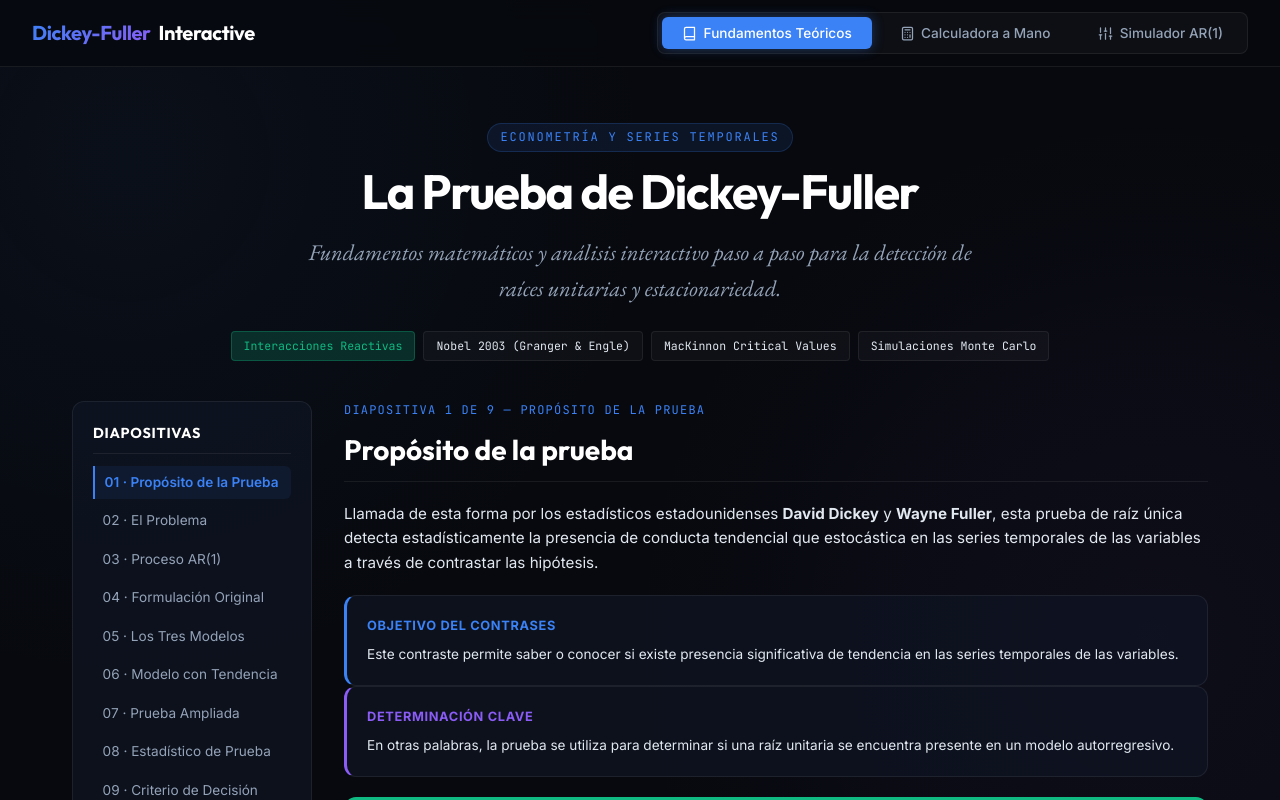
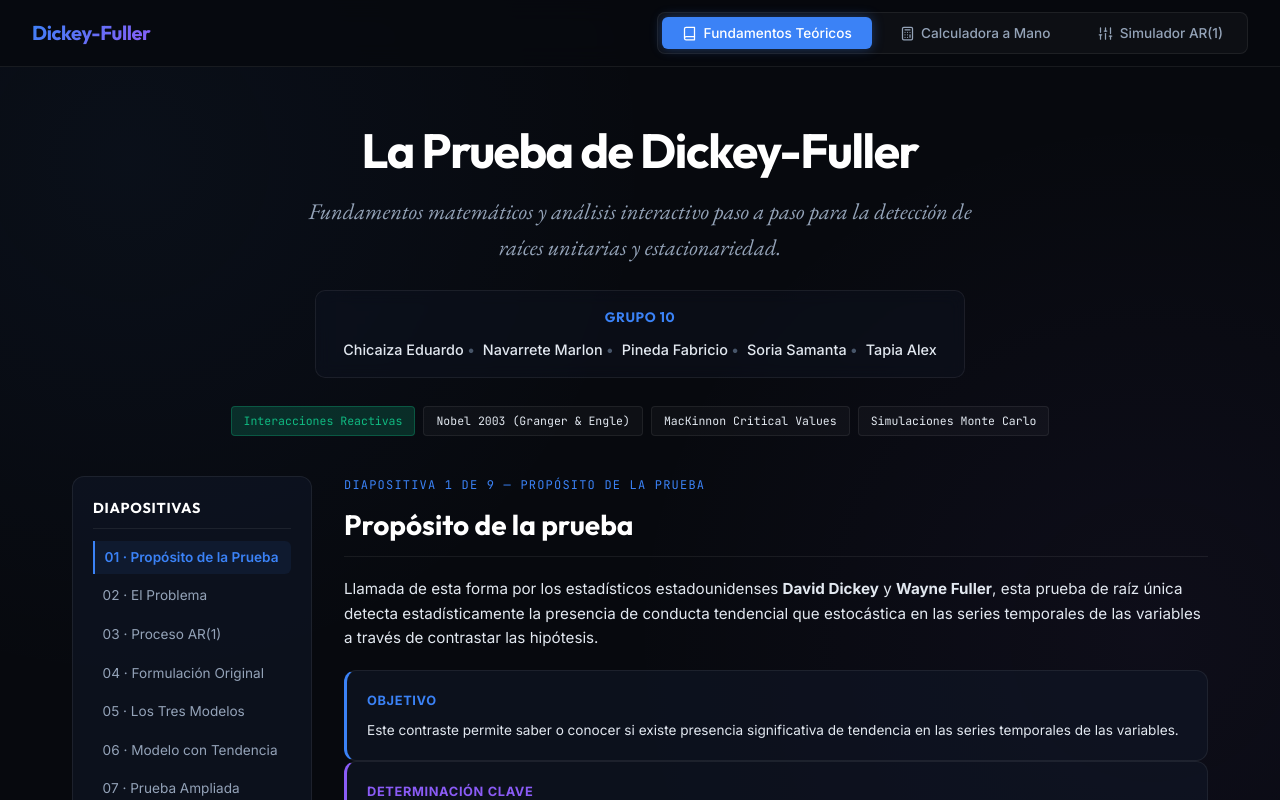
Before and after one commit to Karolpineda/dickey-fuller, a React (Vite) app: page / in a window 1280 px wide. Shown: the top 800 px of the page. Built offline with nearby package versions, Linux system fonts and the light colour scheme.

Commit message:
feat: initialize React application for Dickey-Fuller statistical analysis and AR(1) simulation

```diff
--- a/src/App.jsx
+++ b/src/App.jsx
@@ -169,7 +169,6 @@ function App() {
       <header className="app-header">
         <div className="brand">
           <span className="brand-accent">Dickey-Fuller</span>
-          <span>Interactive</span>
         </div>
         <nav className="nav-tabs">
           <button
@@ -194,11 +193,20 @@ function App() {
       </header>
 
       <div className="hero">
-        <span className="hero-tag">Econometría y Series Temporales</span>
         <h1>La Prueba de Dickey-Fuller</h1>
         <p>
           Fundamentos matemáticos y análisis interactivo paso a paso para la detección de raíces unitarias y estacionariedad.
         </p>
+        <div className="hero-group">
+          <span className="hero-group-title">Grupo 10</span>
+          <div className="hero-group-members">
+            <span>Chicaiza Eduardo</span>
+            <span>Navarrete Marlon</span>
+            <span>Pineda Fabricio</span>
+            <span>Soria Samanta</span>
+            <span>Tapia Alex</span>
+          </div>
+        </div>
         <div className="hero-chips">
           <span className="hero-chip special">Interacciones Reactivas</span>
           <span className="hero-chip">Nobel 2003 (Granger &amp; Engle)</span>
@@ -286,7 +294,7 @@ function TheoryTab() {
                 <div className="grid-2" style={{ gridTemplateColumns: '1fr 1fr', gap: '1.25rem' }}>
                   <div className="glass-card" style={{ borderLeft: '3px solid var(--accent)', padding: '1.25rem', margin: '0' }}>
                     <h4 style={{ color: 'var(--accent)', marginBottom: '0.5rem', textTransform: 'uppercase', fontSize: '0.8rem', letterSpacing: '0.05em' }}>
-                      Objetivo del Contrases
+                      Objetivo
                     </h4>
                     <p style={{ fontSize: '0.85rem', lineHeight: '1.5', margin: 0 }}>
                       Este contraste permite saber o conocer si existe presencia significativa de tendencia en las series temporales de las variables.
@@ -374,7 +382,7 @@ function TheoryTab() {
                 </div>
               </div>
 
-              <h4 style={{ color: 'var(--accent)', marginBottom: '0.5rem' }}>El Proceso AR(1) — Corazón de la Prueba</h4>
+              <h4 style={{ color: 'var(--accent)', marginBottom: '0.5rem' }}>El Proceso AR(1)</h4>
               <div className="math-block" style={{ margin: '0.75rem 0', padding: '0.5rem' }}>
                 {"$$y_t = \\rho y_{t-1} + \\epsilon_t, \\quad \\epsilon_t \\sim \\text{i.i.d.}(0, \\sigma^2)$$" }
               </div>
--- a/src/index.css
+++ b/src/index.css
@@ -179,6 +179,48 @@ body {
   font-style: italic;
   max-width: 700px;
   margin: 0 auto 1.5rem;
+}
+
+.hero-group {
+  margin: 1.5rem auto 1.75rem;
+  padding: 1rem 1.5rem;
+  background: rgba(16, 22, 37, 0.4);
+  border: 1px solid var(--border);
+  border-radius: 10px;
+  max-width: 650px;
+  backdrop-filter: blur(8px);
+}
+
+.hero-group-title {
+  display: block;
+  font-family: var(--heading);
+  font-weight: 700;
+  font-size: 0.85rem;
+  color: var(--accent);
+  text-transform: uppercase;
+  letter-spacing: 0.05em;
+  margin-bottom: 0.6rem;
+}
+
+.hero-group-members {
+  display: flex;
+  justify-content: center;
+  flex-wrap: wrap;
+  gap: 0.8rem 1.2rem;
+}
+
+.hero-group-members span {
+  font-size: 0.9rem;
+  color: var(--text-light);
+  font-weight: 500;
+  position: relative;
+}
+
+.hero-group-members span:not(:last-child)::after {
+  content: "•";
+  position: absolute;
+  right: -0.7rem;
+  color: var(--text-muted);
 }
 
 .hero-chips {
```
